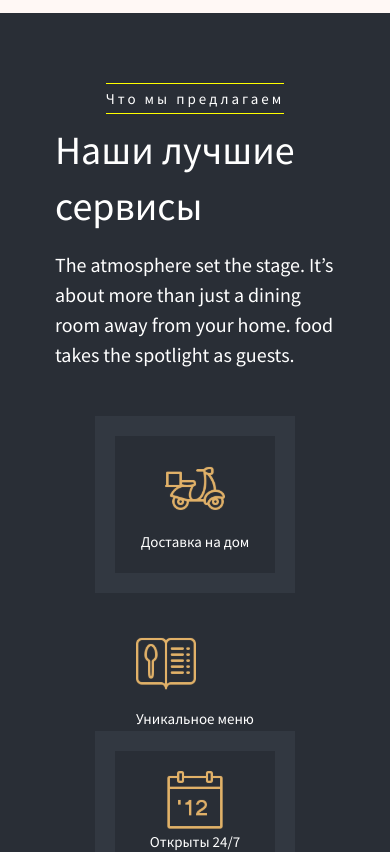
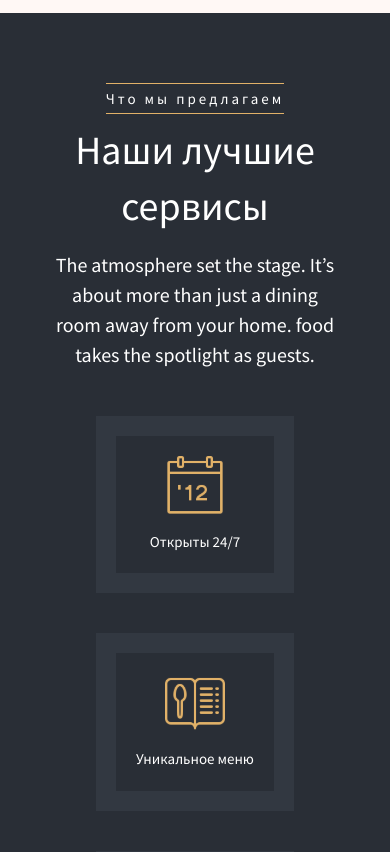
Before and after one commit to DeliveryFood111/food-delivery-front, a Vue app: page / in a window 390 px wide. Shown: the part 4720-5572 px from the top of the page. Built offline with nearby package versions, Linux system fonts and the light colour scheme.

Commit message:
refactoring

```diff
--- a/src/components/BenefitsEnd.vue
+++ b/src/components/BenefitsEnd.vue
@@ -1,13 +1,22 @@
 <template>
   <section class="benefitsEnd">
     <div class="benefitsEnd__container">
+      <div class="benefitsEnd__cells_content">
+        <h4 class="benefitsEnd__cells_chapter">Что мы предлагаем</h4>
+        <p class="benefitsEnd__cells_title">Наши лучшие сервисы</p>
+        <p class="benefitsEnd__cells_title-text">
+          The atmosphere set the stage. It’s about more than just a dining room
+          away from your home. food takes the spotlight as guests.
+        </p>
+      </div>
+      <div class="benefitsEnd__container-icons-wrapper">
         <div class="benefitsEnd__cells">
-        <div class="benefitsEnd_cells_img">
+          <div class="benefitsEnd__cells_img">
             <img src="../assets/benefitsEndIcon1.svg" />
           </div>
           <div class="benefitsEnd__cells_text">Открыты 24/7</div>
         </div>
-      <div class="benefitsEnd__gicells">
+        <div class="benefitsEnd__cells">
           <div class="benefitsEnd__cells_img">
             <img src="../assets/benefitsEndIcon2.svg" />
           </div>
@@ -19,13 +28,6 @@
           </div>
           <div class="benefitsEnd__cells_text">Доставка на дом</div>
         </div>
-      <div class="benefitsEnd__cells_content">
-        <h4 class="benefitsEnd__cells_chapter">Что мы предлагаем</h4>
-        <p class="benefitsEnd__cells_title">Наши лучшие сервисы</p>
-        <p class="benefitsEnd__cells_title-text">
-          The atmosphere set the stage. It’s about more than just a dining room
-          away from your home. food takes the spotlight as guests.
-        </p>
       </div>
     </div>
   </section>
@@ -38,9 +40,7 @@ export default {
 </script>
 
 <style scoped lang="scss">
-.benefitsEnd{
-  display: flex;
-  flex-direction: row;
+.benefitsEnd {
   background-color: rgba(41, 46, 54, 1);
   padding: 140px 40px;
 
@@ -51,14 +51,21 @@ export default {
 
   &__container {
     display: flex;
-    flex-direction: row-reverse;
     align-items: center;
 
     @media screen and (max-width: 993px) {
       display: flex;
-      flex-direction: column-reverse;
+      flex-direction: column;
       align-items: center;
       margin: 0;
+    }
+
+    &-icons-wrapper {
+      display: flex;
+
+      @media screen and (max-width: 550px) {
+        flex-direction: column;
+      }
     }
   }
 
@@ -70,16 +77,20 @@ export default {
     padding: 30px 45px;
 
     @media screen and (max-width: 993px) {
-      width: 300px;
+      margin-bottom: 40px;
       align-items: center;
-      margin-right: 0;
-      margin-left: 0;
-      margin-bottom: 40px;
+    }
+
+    @media screen and (max-width: 768px) {
+      padding: 20px;
     }
 
     @media screen and (max-width: 550px) {
-      width: 200px;
-      padding: 20px;
+      margin-left: unset;
+    }
+
+    &:first-child {
+      margin-left: unset;
     }
 
     &_img {
@@ -98,10 +109,11 @@ export default {
       margin-right: 50px;
 
       @media screen and (max-width: 993px) {
+        margin-bottom: 30px;
+        margin-right: 0;
         width: 400px;
-        margin-bottom: 30px;
         align-items: center;
-        margin-right: 0;
+        text-align: center;
       }
       @media screen and (max-width: 550px) {
         width: 280px;
@@ -117,8 +129,8 @@ export default {
       letter-spacing: 3px;
       padding-top: 3px;
       padding-bottom: 3px;
-      border-bottom: 1px solid yellow;
-      border-top: 1px solid yellow;
+      border-bottom: 1px solid #E1B168;
+      border-top: 1px solid #E1B168;
     }
 
     &_title {
--- a/src/components/Footer.vue
+++ b/src/components/Footer.vue
@@ -76,6 +76,10 @@ export default {
     display: flex;
     justify-content: space-between;
     padding: 130px 24px 40px;
+
+    @media screen and (max-width: 550px) {
+      padding: 50px 24px 40px;
+    }
 
     &-contacts {
       &-hashtag {
```
Also changed, not shown: src/App.vue (+9 -2 lines). Lines whose indentation alone changed are shown as unchanged.
